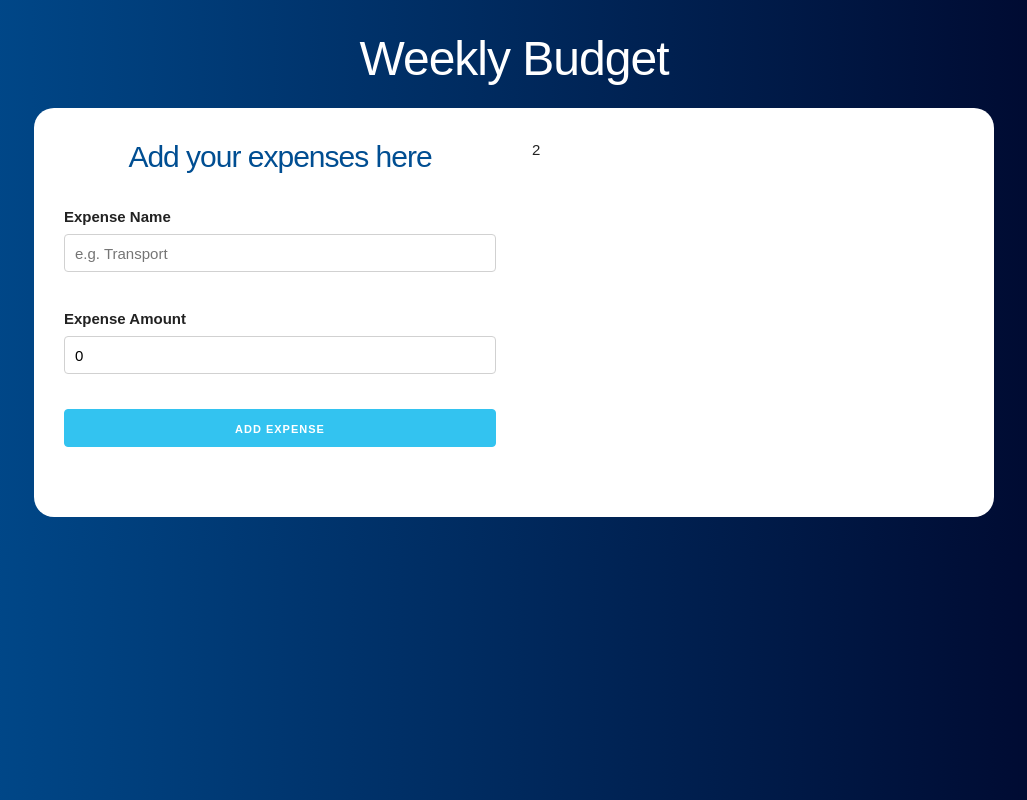
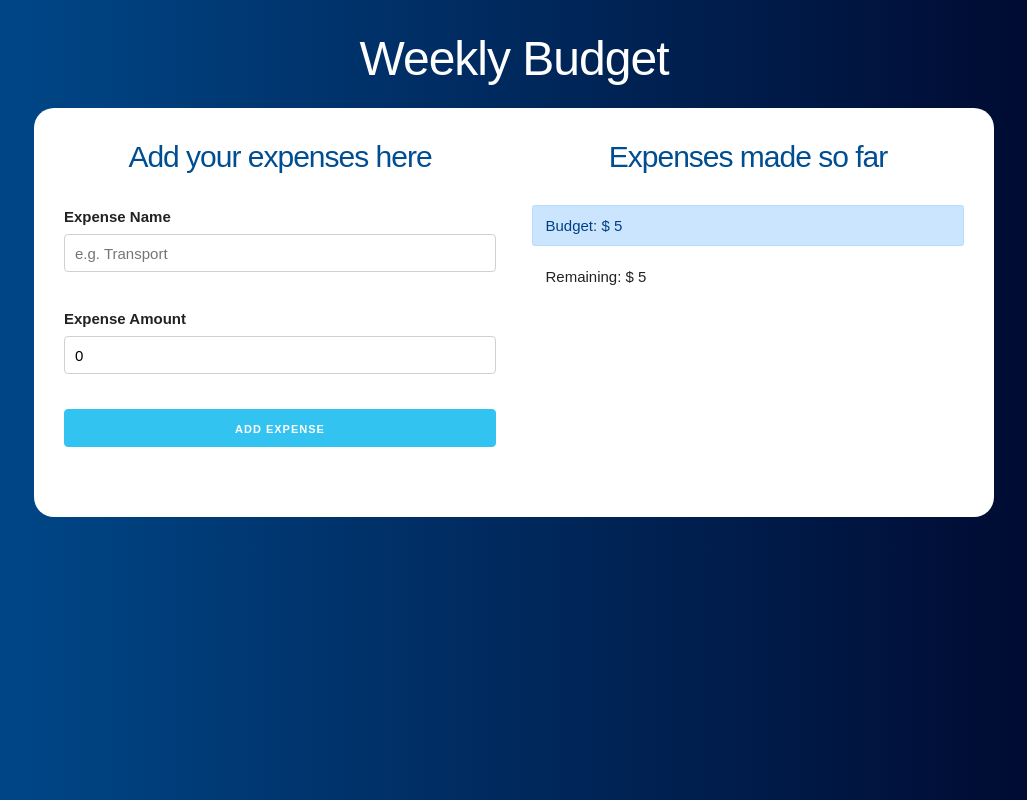
Before and after one commit to mikaelpizzi/budget-control, a React (Create React App) app: page / in a window 1280 px wide. Both pictures are taken after typing "5" into the empty fields and a click on the input "Define Budget". Shown: the whole page, without its empty margins (126-1153 px from the left). Built offline with nearby package versions, Linux system fonts and the light colour scheme.

Commit message:
[FEAT] Show inital and remaining budget

```diff
--- a/src/App.js
+++ b/src/App.js
@@ -1,5 +1,7 @@
 import React, { useState } from 'react';
+import BudgetControl from './BudgetControl';
 import Form from './components/Form';
+import List from './components/List';
 import Question from './components/Question';
 
 function App() {
@@ -26,20 +28,26 @@ function App() {
           {showquestion
           ?
             <Question
-            saveActualbudget={saveActualbudget}
-            saveRemaining={saveRemaining}
-            updateShowquestion={updateShowquestion}
+              saveActualbudget={saveActualbudget}
+              saveRemaining={saveRemaining}
+              updateShowquestion={updateShowquestion}
             />
           :
             <div className='row'>
               <div className='one-half column'>
                 <Form
-                addNewExpense={addNewExpense}
+                  addNewExpense={addNewExpense}
                 />
               </div>
 
               <div className='one-half column'>
-                2
+                <List
+                  expenses={expenses}
+                />
+                <BudgetControl
+                  actualbudget={actualbudget}
+                  remaining={remaining}
+                />
               </div>
             </div>
           }
--- /dev/null
+++ b/src/BudgetControl.js
@@ -0,0 +1,17 @@
+import React, { Fragment } from 'react';
+
+const BudgetControl = ({ actualbudget, remaining }) => {
+    return (
+        <Fragment>
+            <div className='alert alert-primary'>
+                Budget: $ {actualbudget}
+            </div>
+
+            <div className='alert'>
+                Remaining: $ {remaining}
+            </div>
+        </Fragment>
+     );
+}
+
+export default BudgetControl;
```
